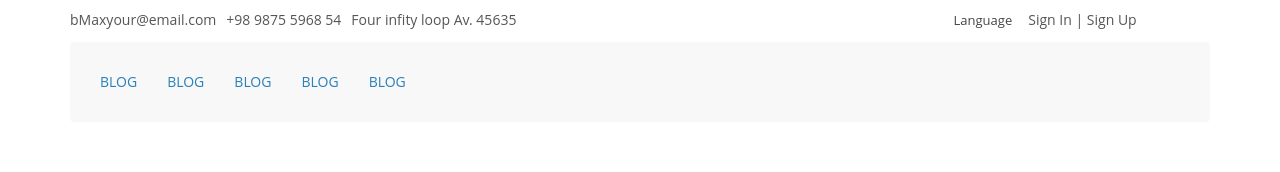
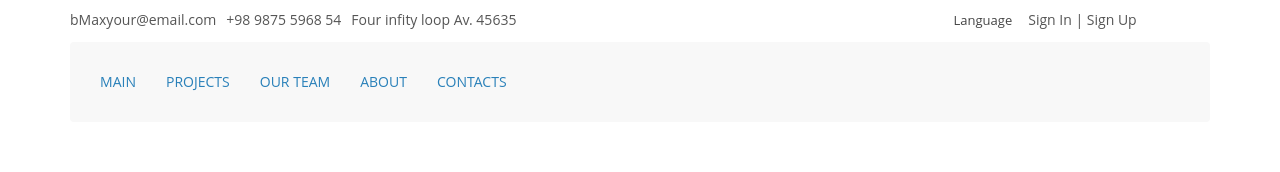
Before and after one commit to sislex/sunriseds, an Angular app: page / in a window 1280 px wide. Shown: the top 172 px of the page. Built offline with nearby package versions, Linux system fonts and the light colour scheme.

Commit message:
added menu names

```diff
--- a/src/app/app.component.html
+++ b/src/app/app.component.html
@@ -118,19 +118,19 @@
             <div class="collapse navbar-collapse" id="navbar-menu">
               <ul class="nav navbar-nav navbar-left" data-in="bounceIn">
                 <li>
-                  <a href="#" class="dropdown-toggle" data-toggle="dropdown">Blog</a>
+                  <a href="#" class="dropdown-toggle" data-toggle="dropdown">Main</a>
                 </li>
                 <li>
-                  <a href="#" class="dropdown-toggle" data-toggle="dropdown">Blog</a>
+                  <a href="#" class="dropdown-toggle" data-toggle="dropdown">Projects</a>
                 </li>
                 <li>
-                  <a href="#" class="dropdown-toggle" data-toggle="dropdown">Blog</a>
+                  <a href="#" class="dropdown-toggle" data-toggle="dropdown">Our team</a>
                 </li>
                 <li>
-                  <a href="#" class="dropdown-toggle" data-toggle="dropdown">Blog</a>
+                  <a href="#" class="dropdown-toggle" data-toggle="dropdown">About</a>
                 </li>
                 <li>
-                  <a href="#" class="dropdown-toggle" data-toggle="dropdown">Blog</a>
+                  <a href="#" class="dropdown-toggle" data-toggle="dropdown">Contacts</a>
                 </li>
               </ul>
             </div><!-- /.navbar-collapse -->
```
